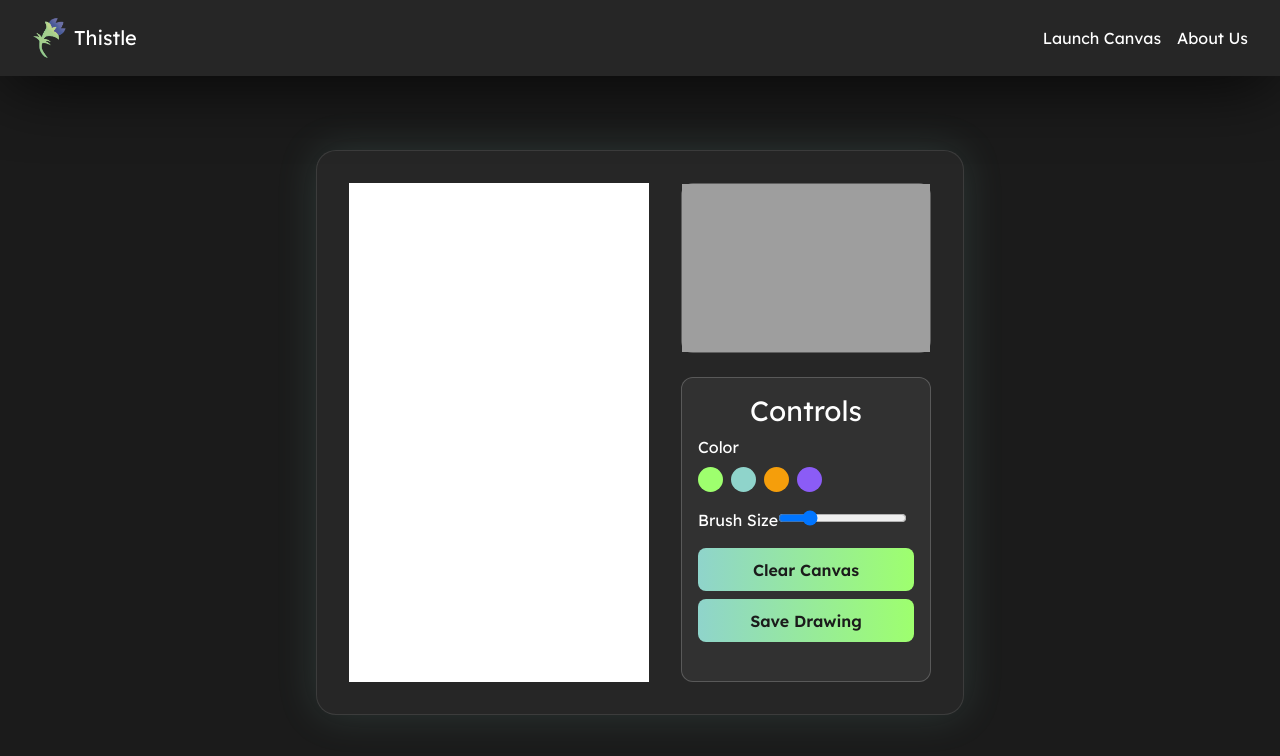
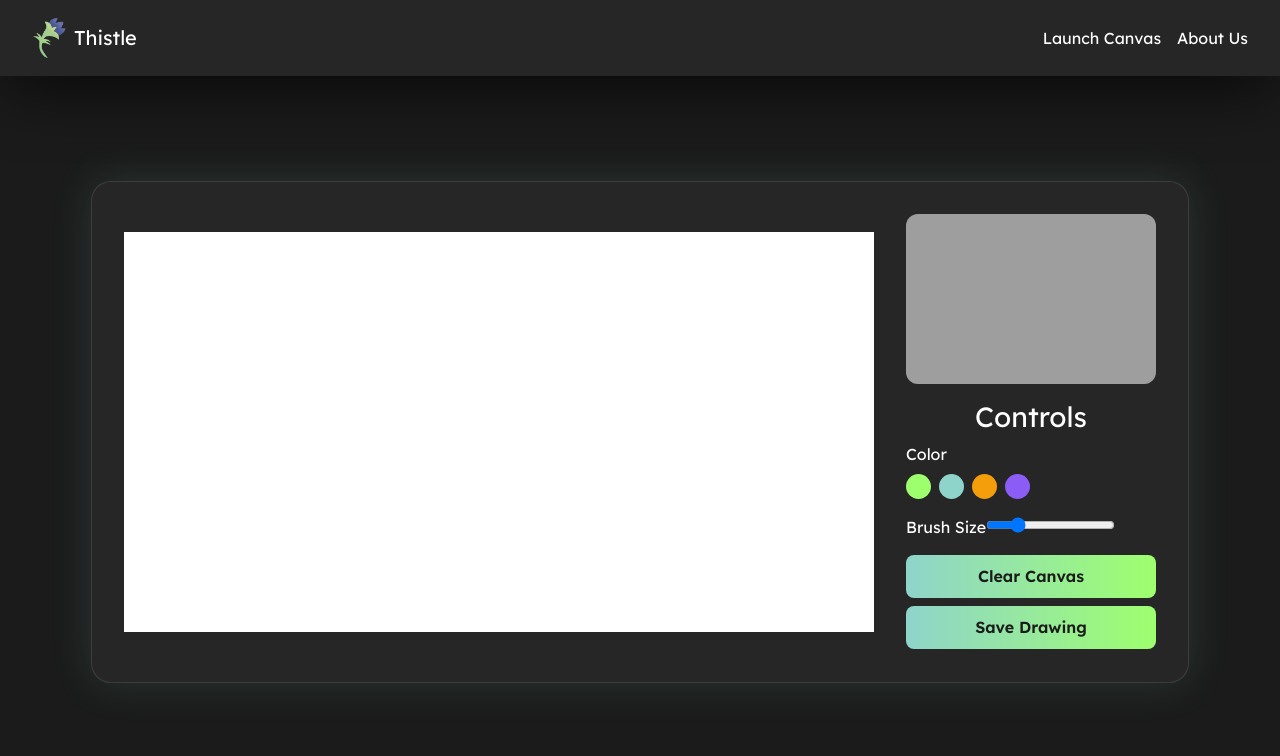
Before and after one commit to ayanrasulova/Thistle, a React (Vite) app: page /launch-canvas in a window 1280 px wide. Shown: the top 756 px of the page. Built offline with nearby package versions, Linux system fonts and the light colour scheme.

Commit message:
changed canvas size

```diff
--- a/src/App.css
+++ b/src/App.css
@@ -251,13 +251,12 @@ p {
 
 .launch-container {
   width: 100%;
-  min-height: 90vh;
+  height: 100%;
   background-color: #1b1b1b;
   color: #fff;
   display: flex;
   justify-content: center;
   align-items: center;
-  padding: 2rem;
   box-sizing: border-box;
   padding: 6rem 2rem 2rem;
 }
@@ -265,28 +264,41 @@ p {
 .workspace {
   display: flex;
   gap: 2rem;
+  width: 100%;
+  height: 100%;
+  max-width: 1600px;
   background: rgba(255, 255, 255, 0.05);
   border: 1px solid rgba(255, 255, 255, 0.1);
   border-radius: 20px;
   padding: 2rem;
-  width: 100%;
-  max-width: 1200px;
   box-shadow: 0 0 40px rgba(143, 212, 203, 0.15);
+  align-items: center;
 }
 
 .canvas-section {
-  flex: 3;
+  flex: 4;
+  width: 750px;
+  height: 400px;
   display: flex;
-  flex-direction: column;
-  gap: 1rem;
+  justify-content: center;
+  align-items: center;
+}
+
+/*
+.drawing-canvas {
+  width: 750px;
+  height: 400px;
+  border-radius: 12px;
+  background: #111;
+  border: 2px solid rgba(255, 255, 255, 0.2);
 }
 
 .canvas-placeholder {
   background: rgba(255, 255, 255, 0.08);
   border-radius: 12px;
   border: 1px solid rgba(255, 255, 255, 0.15);
-  height: 500px;
-  width: 500px;
+  width: 750px;
+  height: 400px;
   display: flex;
   justify-content: center;
   align-items: center;
@@ -297,38 +309,27 @@ p {
 .canvas-placeholder:hover {
   background: rgba(255, 255, 255, 0.12);
 }
+  */
 
-/* Right side for webcam + controls */
 .right-panel {
   flex: 1;
   display: flex;
   flex-direction: column;
-  justify-content: flex-start;
-  gap: 1.5rem;
+  gap: 1rem;
 }
 
-/* Webcam box */
 .webcam-placeholder {
-  background: rgba(255, 255, 255, 0.08);
-  border: 1px solid rgba(255, 255, 255, 0.2);
+  width: 250px;
+  height: 170px;
   border-radius: 12px;
-  height: 170px;
-  width: 250px;
-  display: flex;
-  justify-content: center;
-  align-items: center;
-  color: #8fd4cb;
-  font-weight: 500;
+  background: rgba(255, 255, 255, 0.1);
+  overflow: hidden;
 }
 
-/* Controls styling */
 .control-panel {
-  background: rgba(255, 255, 255, 0.05);
-  border: 1px solid rgba(255, 255, 255, 0.2);
-  border-radius: 12px;
-  padding: 1rem;
-  color: white;
-  height: 305px;
+  width: 100%;
+  height: auto;
+  min-height: 250px;
 }
 
 .control-group {
```
Also changed, not shown: 1 other file (tests, documents, lock files or other folders).
